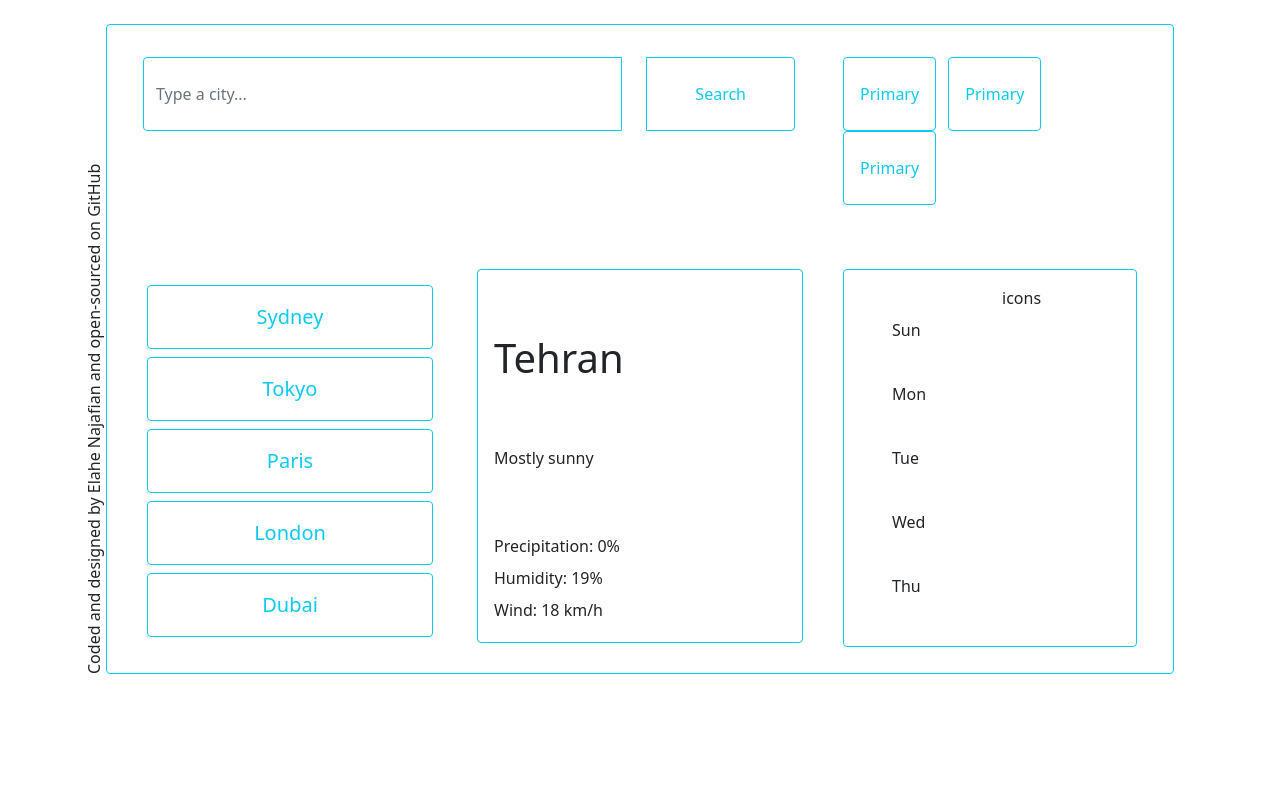
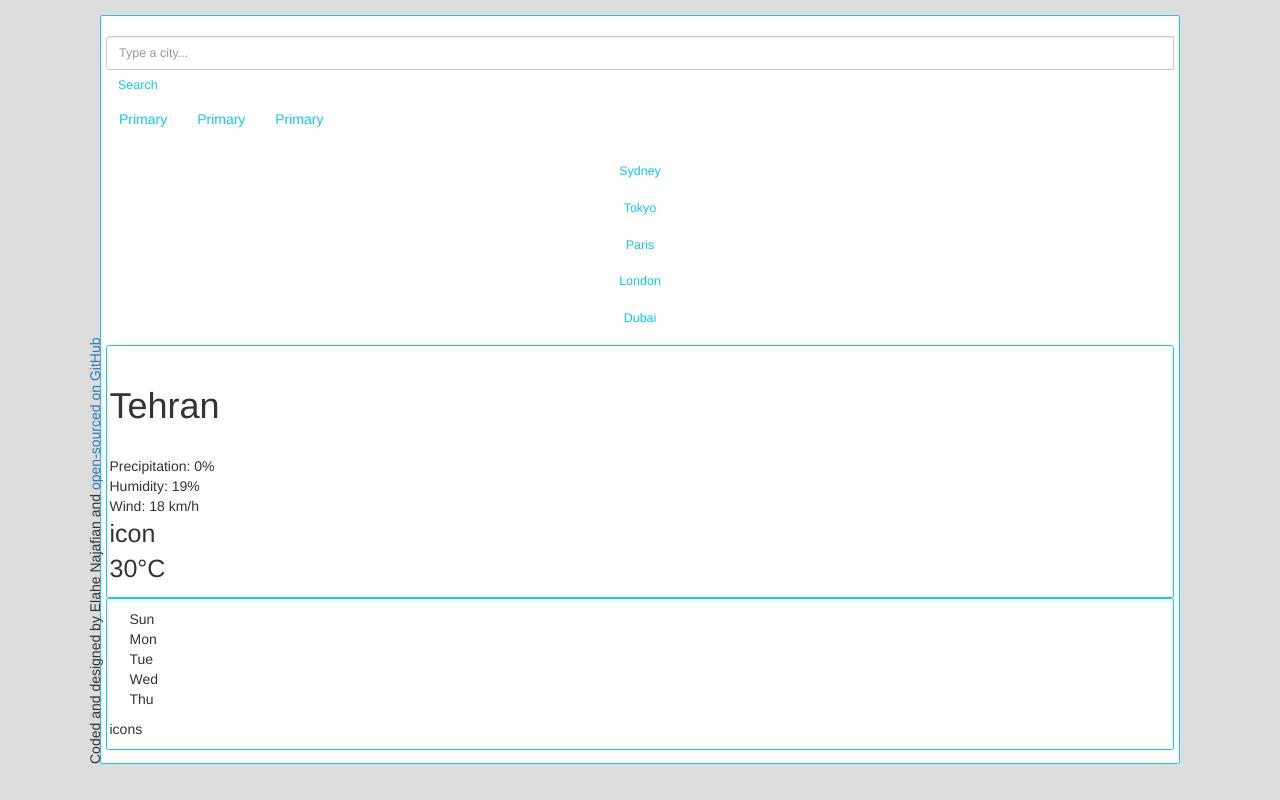
Before and after one commit to Elahenajafian/Funky-Weather-App, a plain HTML site: page index.html in a window 1280 px wide. Drawn offline with nearby package versions, Linux system fonts and the light colour scheme.

Commit message:
Updated the grid to col-mid

```diff
--- a/index.html
+++ b/index.html
@@ -11,6 +11,11 @@
       integrity="sha384-EVSTQN3/azprG1Anm3QDgpJLIm9Nao0Yz1ztcQTwFspd3yD65VohhpuuCOmLASjC"
       crossorigin="anonymous"
     />
+    <link
+      rel="stylesheet"
+      href="//maxcdn.bootstrapcdn.com/bootstrap/3.3.4/css/bootstrap.min.css"
+    />
+
     <link rel="stylesheet" href="src/style.css" />
     <script src="src/app.js"></script>
   </head>
@@ -19,92 +24,88 @@
       <div class="card border-info mt-4 mx-4">
         <div class="card-body mx-1 mb-1">
           <div class="row my-3">
-            <div class="col-8">
+            <div class="col-mid-8">
               <div class="input-group">
                 <input
                   type="search"
-                  class="form-control mx-3 btn-outline-info py-4"
+                  class="form-control btn-outline-info fs-5"
                   placeholder="Type a city..."
                 />
-                <button type="button" class="btn btn-outline-info px-5 mx-2">
+                <button type="button" class="btn btn-outline-info fs-5">
                   Search
                 </button>
               </div>
             </div>
-            <div class="col-4 px-4">
-              <button type="button" class="btn mx-1 btn-outline-info py-4 px-3">
+            <div class="col-mid-4">
+              <button type="button" class="btn btn-outline-info">
                 Primary
               </button>
-              <button type="button" class="btn mx-1 btn-outline-info py-4 px-3">
+              <button type="button" class="btn btn-outline-info">
                 Primary
               </button>
-              <button type="button" class="btn mx-1 btn-outline-info py-4 px-3">
+              <button type="button" class="btn btn-outline-info">
                 Primary
               </button>
             </div>
           </div>
           <div class="row">
-            <div class="col-4">
-              <div class="card-body mx-1 mt-5">
+            <div class="col-mid-4">
+              <div class="card-body">
                 <div class="d-grid gap-2">
-                  <button class="btn btn-outline-info py-3 fs-5" type="button">
+                  <button class="btn btn-outline-info fs-5" type="button">
                     Sydney
                   </button>
-                  <button
-                    class="btn btn-outline-info py-3 px-5 fs-5"
-                    type="button"
-                  >
+                  <button class="btn btn-outline-info fs-5" type="button">
                     Tokyo
                   </button>
-                  <button
-                    class="btn btn-outline-info py-3 px-5 fs-5"
-                    type="button"
-                  >
+                  <button class="btn btn-outline-info fs-5" type="button">
                     Paris
                   </button>
-                  <button
-                    class="btn btn-outline-info py-3 px-5 fs-5"
-                    type="button"
-                  >
+                  <button class="btn btn-outline-info fs-5" type="button">
                     London
                   </button>
-                  <button
-                    class="btn btn-outline-info py-3 px-5 fs-5"
-                    type="button"
-                  >
+                  <button class="btn btn-outline-info fs-5" type="button">
                     Dubai
                   </button>
                 </div>
               </div>
             </div>
 
-            <div class="col-4">
-              <div class="card border-info mt-5">
+            <div class="col-mid-4">
+              <div class="card border-info">
                 <div class="card-body">
                   <div class="row">
-                    <h5 class="card-title fs-1 my-5">Tehran</h5>
-                    <div class="my-3">Mostly sunny</div>
-                    <div class="mb-1 mt-5">Precipitation: 0%</div>
-                    <div class="my-1">Humidity: 19%</div>
-                    <div class="my-1">Wind: 18 km/h</div>
+                    <div class="col-mid-6">
+                      <h1 class="my-5">Tehran</h1>
+
+                      <div class="">Precipitation: 0%</div>
+                      <div class="">Humidity: 19%</div>
+                      <div class="">Wind: 18 km/h</div>
+                    </div>
+                    <div class="col-mid-6">
+                      <div class="fs-1">
+                        <div>icon</div>
+                        <div class="fs-1">30°C</div>
+                      </div>
+                    </div>
                   </div>
                 </div>
               </div>
             </div>
-            <div class="col-4">
-              <div class="card border-info mt-5 pb-3 mx-3">
+            <div class="col-mid-4">
+              <div class="card border-info">
                 <div class="card-body">
                   <div class="row">
                     <div class="col-6">
                       <ul>
-                        <li class="my-4 py-2">Sun</li>
-                        <li class="my-4 py-2">Mon</li>
-                        <li class="my-4 py-2">Tue</li>
-                        <li class="my-4 py-2">Wed</li>
-                        <li class="mt-4 pt-2">Thu</li>
+                        <li class="">Sun</li>
+                        <li class="">Mon</li>
+                        <li class="">Tue</li>
+                        <li class="">Wed</li>
+                        <li class="">Thu</li>
                       </ul>
                     </div>
-                    <div class="col-6">icons</div>
+                    <div class="col-mid-6">icons</div>
                   </div>
                 </div>
               </div>
@@ -113,7 +114,10 @@
         </div>
       </div>
       <div class="vertical-text">
-        <p>Coded and designed by Elahe Najafian and open-sourced on GitHub</p>
+        <p>
+          Coded and designed by Elahe Najafian and
+          <a href="https://github.com/Elahenajafian">open-sourced on GitHub</a>
+        </p>
       </div>
     </div>
   </body>
--- a/src/style.css
+++ b/src/style.css
@@ -1,3 +1,14 @@
+html {
+  width: 100%;
+  height: 100%;
+}
+
+body {
+  width: 100%;
+  height: 100%;
+  background-color: #ddd;
+}
+
 ul {
   list-style: none;
 }
@@ -6,3 +17,7 @@ ul {
   transform: rotate(270deg);
   transform-origin: left top 0;
 }
+
+:link {
+  text-decoration: none;
+}
```
